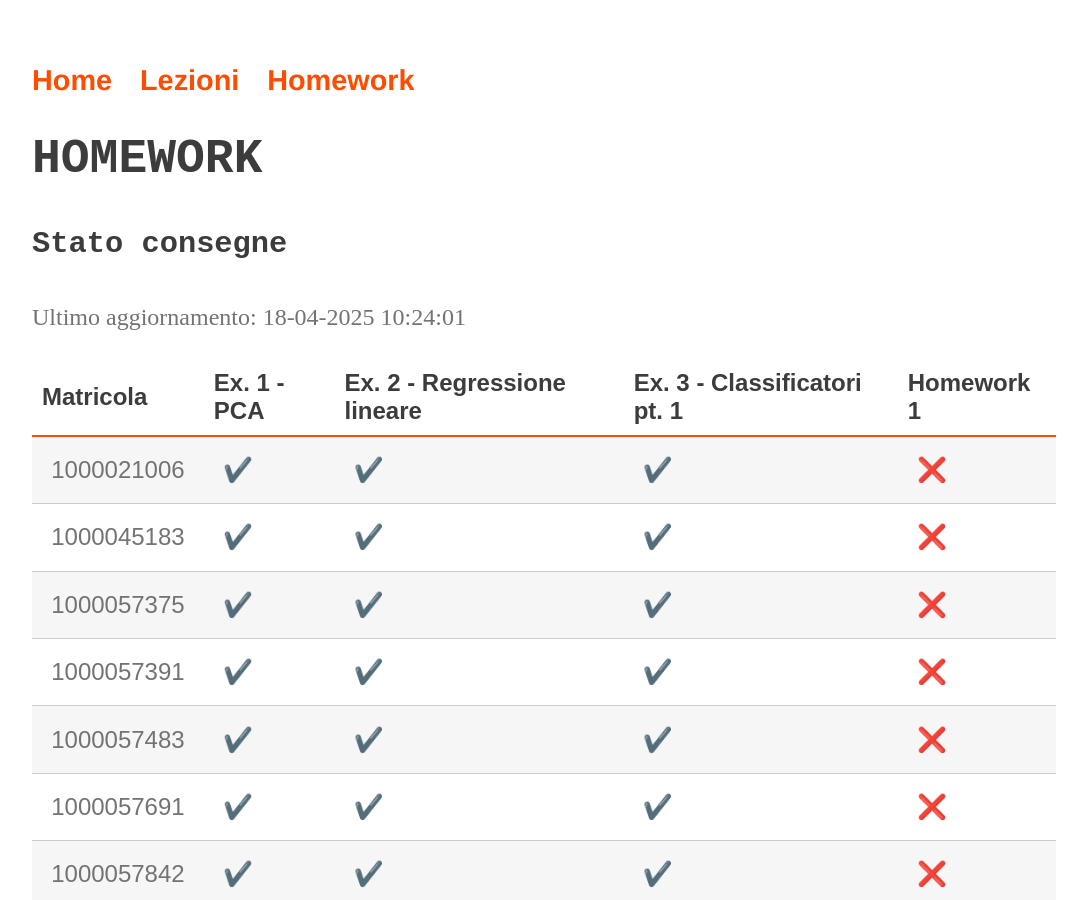
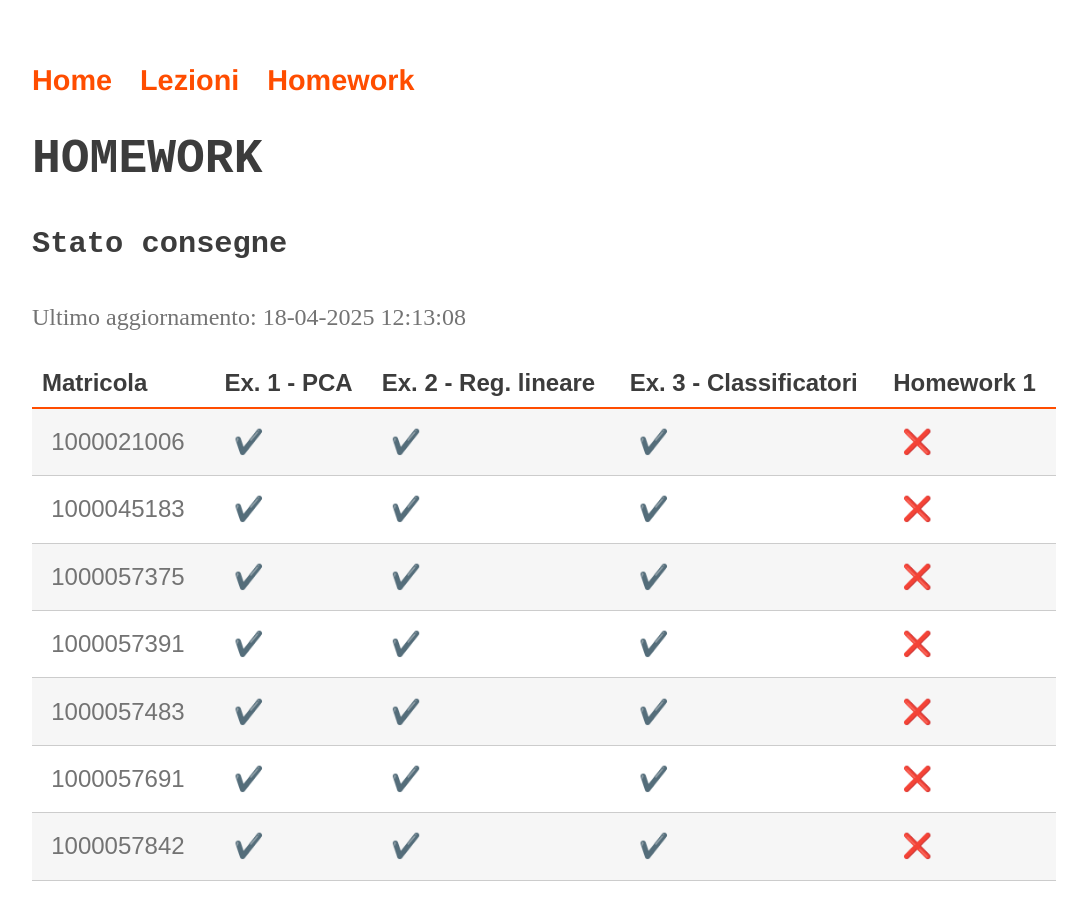
Before and after one commit to perceivelab/ml-mz-2025, a Jekyll site: the page built from status.md, in a window 1280 px wide and 900 px high. Shown: the whole window, without its empty margins (96-1183 px from the left). Built offline with Jekyll 4.4.1, drawn with Linux system fonts in a browser that asks for light colours; emoji names are drawn with the system emoji font; our own code applies the rules of GitHub Pages for plain Markdown files.

Commit message:
Update status

```diff
--- a/status.md
+++ b/status.md
@@ -6,9 +6,9 @@ layout: page
 
 #### Stato consegne
 
-Ultimo aggiornamento: 18-04-2025 10:24:01
+Ultimo aggiornamento: 18-04-2025 12:13:08
 
-| Matricola | Ex. 1 - PCA|Ex. 2 - Regressione lineare|Ex. 3 - Classificatori pt. 1|Homework 1 |
+| Matricola | Ex. 1 - PCA|Ex. 2 - Reg. lineare|Ex. 3 - Classificatori|Homework 1 |
 | --- | ---|---|---|--- |
 | 1000021006 |:heavy_check_mark:|:heavy_check_mark:|:heavy_check_mark:|:x:|
 | 1000045183 |:heavy_check_mark:|:heavy_check_mark:|:heavy_check_mark:|:x:|
```
